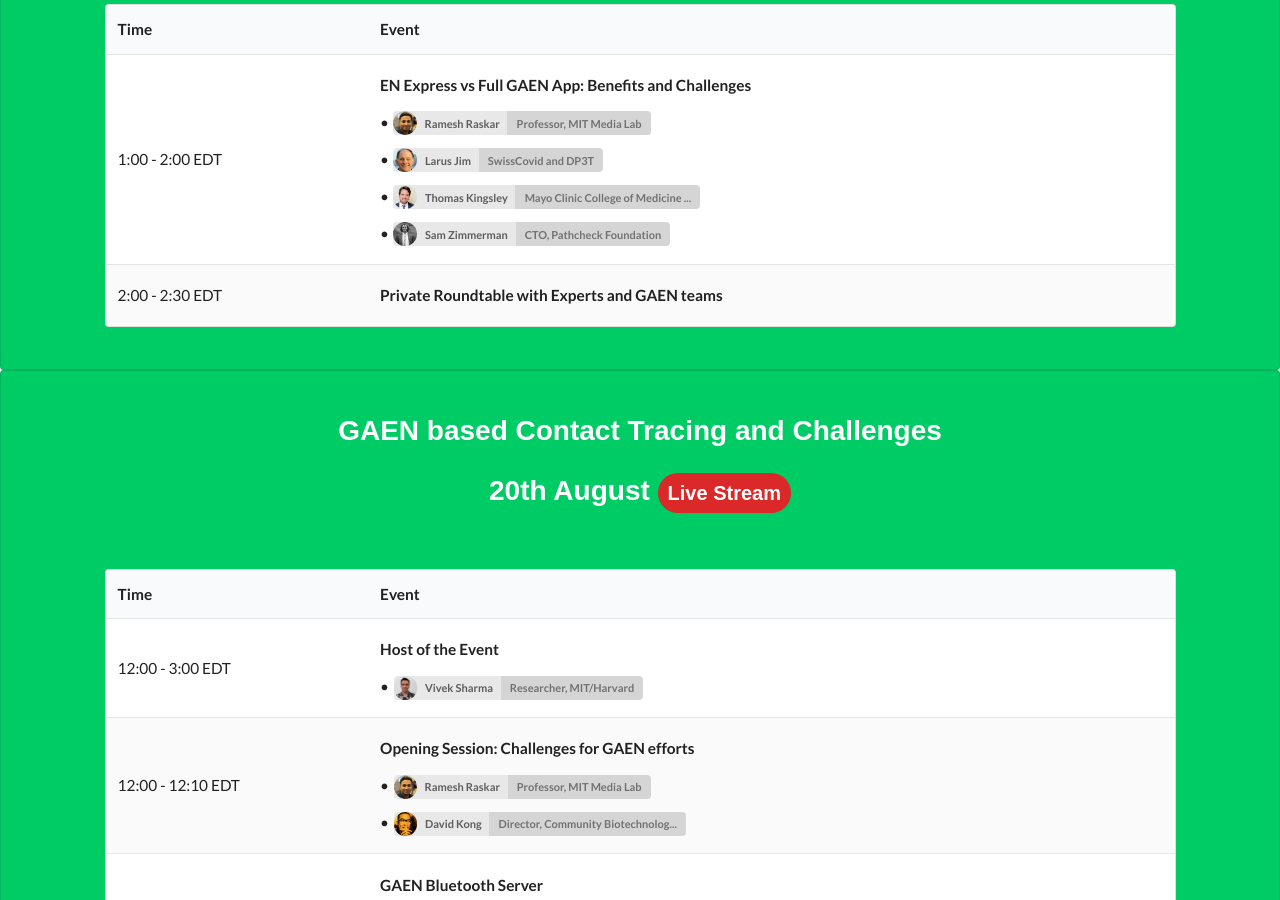
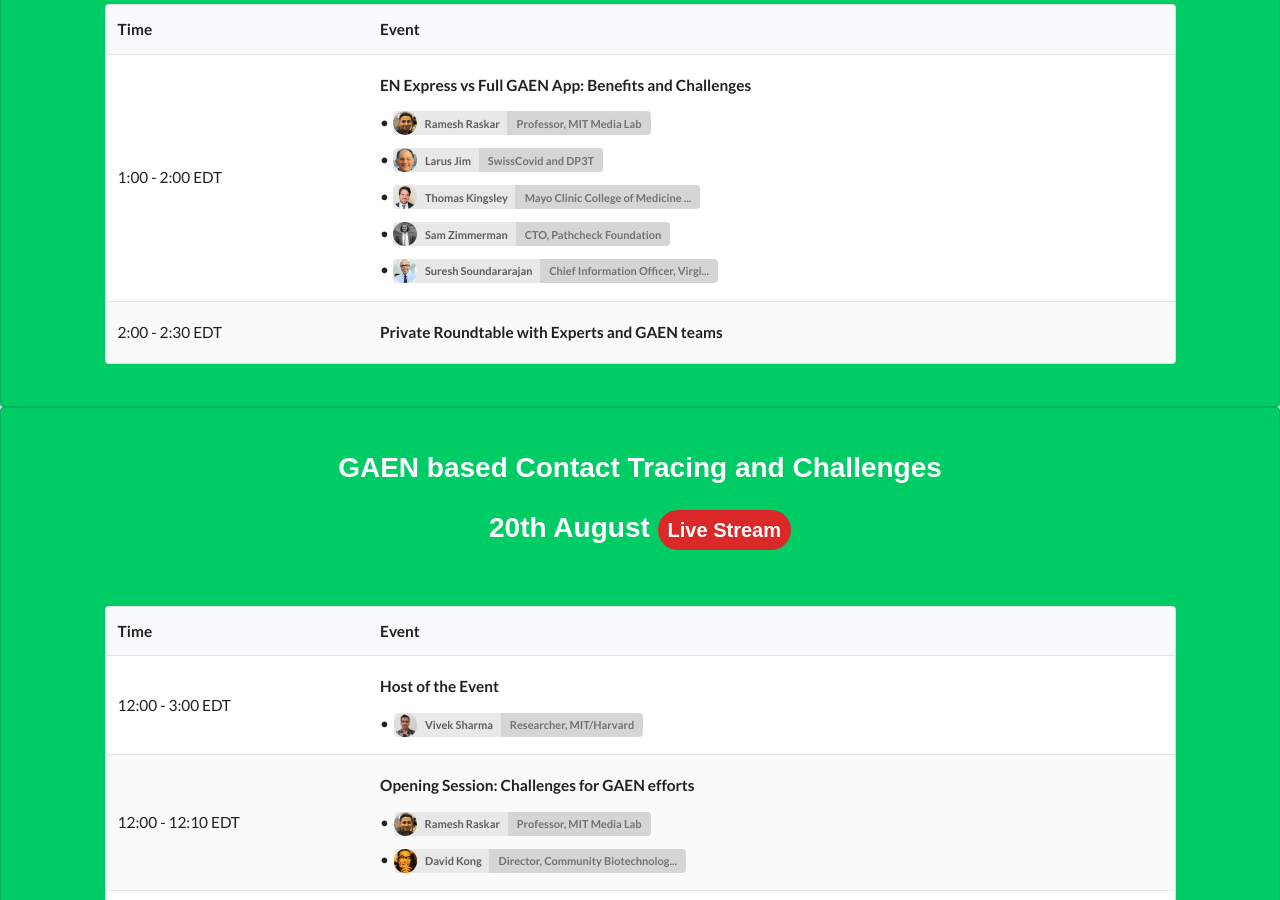
Before and after one commit to responsible-data-summit/events, a Jekyll site: the page built from agenda-0806.html, in a window 1280 px wide and 900 px high, scrolled down 317 px. Built offline with Jekyll 4.4.1, drawn with Linux system fonts in a browser that asks for light colours; some web fonts are replaced; comment, search, counter and statistics services are not loaded.

Commit message:
add speakers

```diff
--- a/_data/agenda0902.yml
+++ b/_data/agenda0902.yml
@@ -7,6 +7,7 @@
         - name: Larus Jim
         - name: Thomas Kingsley
         - name: Sam Zimmerman
+        - name: Suresh Soundararajan
 
 - time: 2:00 - 2:30
   sections:
--- a/_data/speakers_trust.yml
+++ b/_data/speakers_trust.yml
@@ -151,3 +151,8 @@
   title: |
     SwissCovid and DP3T
   avatar: larusjim.png
+
+- name: Suresh Soundararajan
+  title: |
+    Chief Information Officer, Virginia Department of Health
+  avatar: sureshsoundararajan.jpg
```
Also changed, not shown: assets/img/speakers/sureshsoundararajan.jpg (added).
